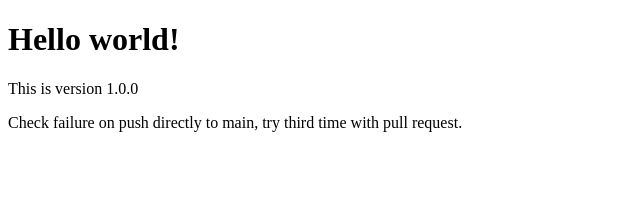
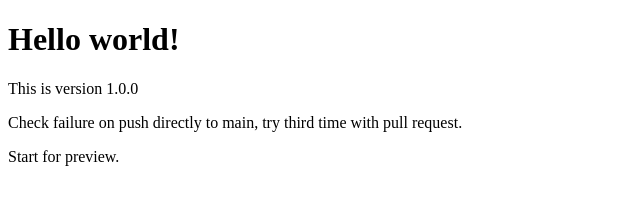
Before and after one commit to Yao-C/pr-preview, a plain HTML site: page public/index.html in a window 1280 px wide. Shown: the whole page, without its empty margins (0-640 px from the left). Drawn offline with Linux system fonts and the light colour scheme.

Commit message:
Start workflow with make pr-nummer branch for preview

```diff
--- a/public/index.html
+++ b/public/index.html
@@ -13,6 +13,8 @@
 
   <p>This is version 1.0.0</p>
   <p>Check failure on push directly to main, try third time with pull request.</p>
+
+  <p>Start for preview.</p>
 </body>
 
 </html>
```
Also changed, not shown: .github/workflows/preview.yml.
